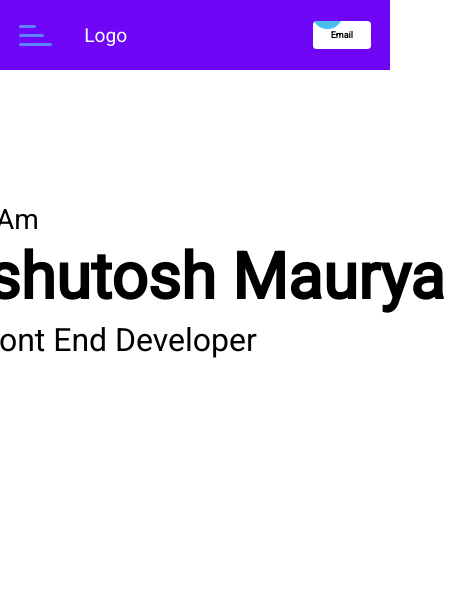
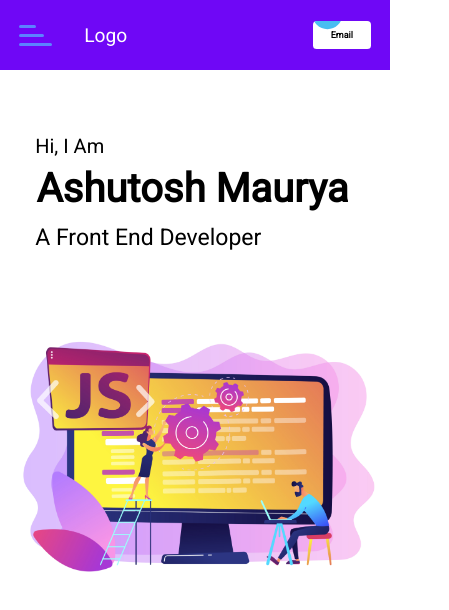
Before and after one commit to ashutoshmaurya293/Portfolio, a React (Vite) app: page / in a window 390 px wide. Shown: the top 610 px of the page, 449 px wide, since content can reach past the window. Built offline with nearby package versions, Linux system fonts and the light colour scheme.

Commit message:
making it responsive

```diff
--- a/src/conponents/main/Main.css
+++ b/src/conponents/main/Main.css
@@ -1,7 +1,7 @@
 .main {
   height: 450px;
   width: 550px;
-  margin: 3rem;
+  margin-left: 9rem;
   z-index: 1;
   display: flex;
   align-items: center;
@@ -28,9 +28,10 @@
   text-wrap: nowrap;
 }
 .second {
-  height: 450px;
+  height: 500px;
   width: 700px;
   color: #fff;
+  /* background-color: red; */
 }
 .second img {
   height: 100%;
@@ -44,3 +45,31 @@
   align-items: center;
   justify-content: center;
 }
+@media (max-width: 768px) {
+  .full{
+    flex-direction: column;
+  }
+  .second {
+    height: 300px;
+    width: 100%;
+  }
+  .main {
+    height: 230px;
+    width: 100%;
+  }
+  .content h2 {
+    line-height: 46px;
+    font-size: 40px;
+    margin: 1rem;
+    padding: 0.2rem;
+  }
+  .buttom {
+    line-height: 38px;
+    font-size: 23px;
+    margin: 1rem;
+  }
+  .hii {
+    font-size: 20px;
+    margin: 1rem;
+  }
+}
```
Also changed, not shown: 2 other files (tests, documents, lock files or other folders).
